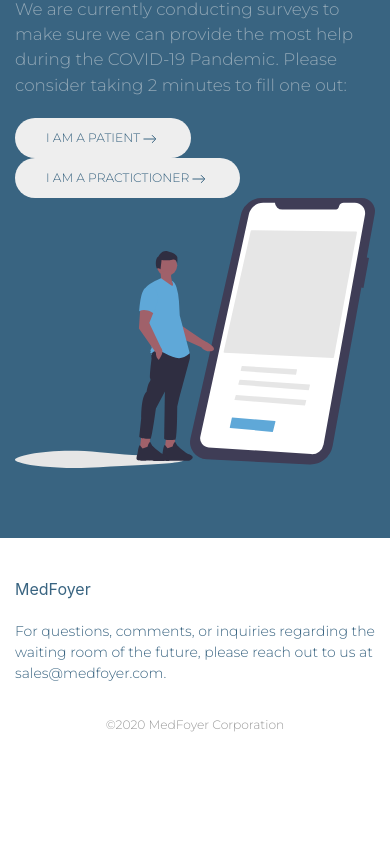
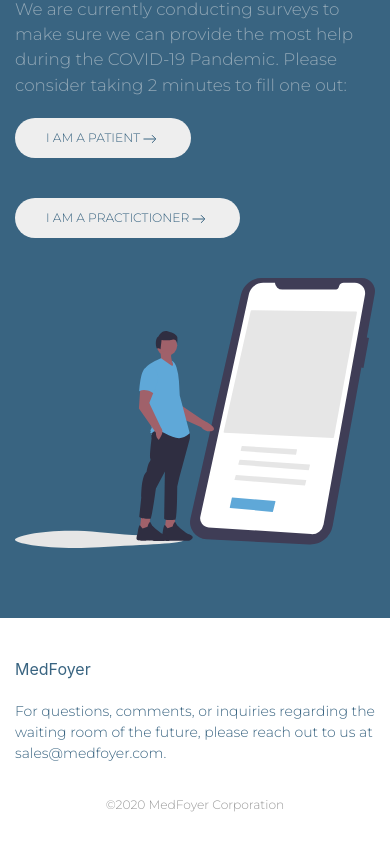
Before and after one commit to 0c370t/MedFoyer-FrontEnd, a Svelte app: page / in a window 390 px wide. Shown: the part 1823-2668 px from the top of the page. Before the commit the page ends 2588 px from the top, so only its background shows below. Built offline with nearby package versions, Linux system fonts and the light colour scheme.

Commit message:
Mobile Margin Correction

```diff
--- a/src/pages/PublicPages/TempLanding.svelte
+++ b/src/pages/PublicPages/TempLanding.svelte
@@ -180,10 +180,10 @@
                     Pandemic. Please consider taking 2 minutes to fill one out: </p>
                 <div class="">
                     <a href="https://forms.gle/iBwTMaRtYneYNFz59" target="_blank"
-                       class="uk-button uk-button-primary uk-border-pill uk-margin-medium-right"
+                       class="uk-button uk-button-primary uk-border-pill uk-margin-medium-right uk-margin-medium-bottom"
                        data-uk-icon="arrow-right">I am a patient</a>
                     <a href="https://forms.gle/tuiqkX75ykiT3rXj7" target="_blank"
-                       class="uk-button uk-button-primary uk-border-pill" data-uk-icon="arrow-right">I am a
+                       class="uk-button uk-button-primary uk-border-pill uk-margin-medium-bottom" data-uk-icon="arrow-right">I am a
                                                                                                      practictioner</a>
                 </div>
             </div>
```
